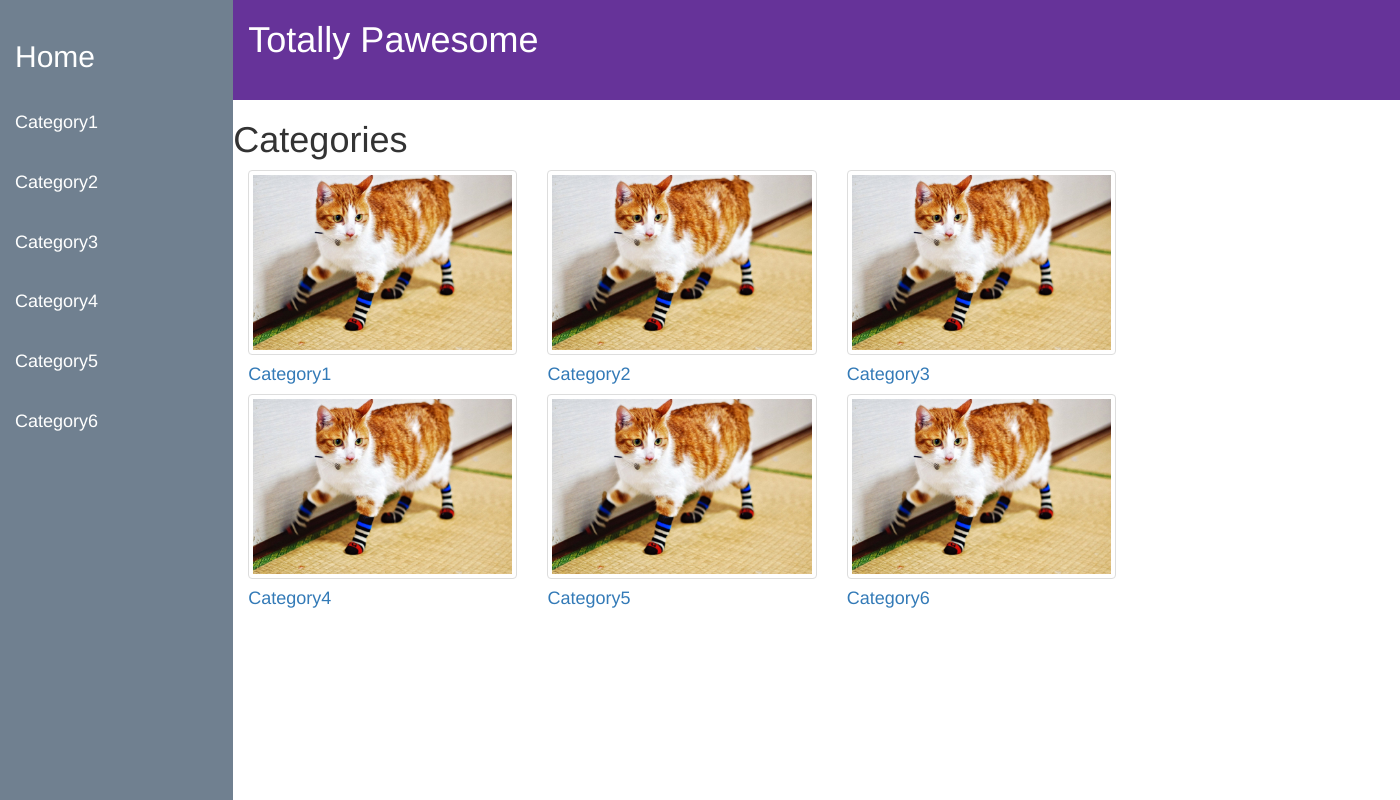
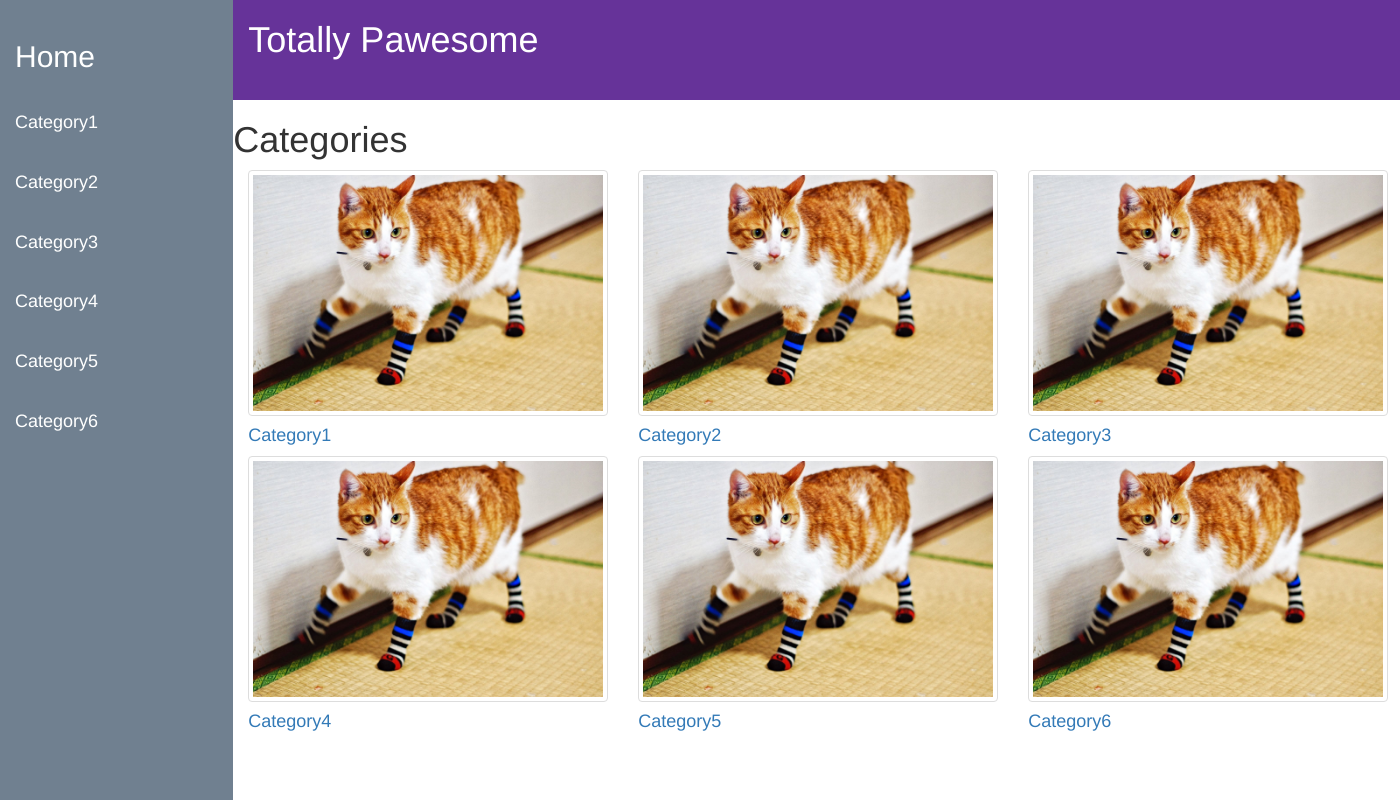
Before and after one commit to Mayden-Academy/EcommerceStoreFeb2018, a PHP site: page / in a window 1400 px wide. Run offline with PHP 8.4, Linux system fonts and the light colour scheme.

Commit message:
added container class to main content to fix blank space between content

```diff
--- a/index.php
+++ b/index.php
@@ -12,7 +12,7 @@
 </head>
 <body>
     <div class="row">
-        <nav class="navbar-fixed-top col-xs-12 col-xs-offset-3 col-sm-offset-2">
+        <nav class="navbar-fixed-top col-xs-9 col-sm-10 col-xs-offset-3 col-sm-offset-2">
             <h1>Totally Pawesome</h1>
         </nav>
     </div>
@@ -39,40 +39,40 @@
             <h4>Category6</h4>
         </a>
     </aside>
-    <main class="col-xs-offset-3 col-sm-offset-2">
+    <main class="container col-xs-offset-3 col-sm-offset-2">
         <div class="row">
             <h1>Categories</h1>
-            <div class="col-xs-8 col-sm-3">
+            <div class="col-xs-8 col-sm-4">
                 <a href="#">
                     <img class="img-thumbnail" src="src/assets/img/cat1.jpg">
                     <h4>Category1</h4>
                 </a>
             </div>
-            <div class="col-xs-8 col-sm-3">
+            <div class="col-xs-8 col-sm-4">
                 <a href="#">
                     <img class="img-thumbnail" src="src/assets/img/cat1.jpg">
                     <h4>Category2</h4>
                 </a>
             </div>
-            <div class="col-xs-8 col-sm-3">
+            <div class="col-xs-8 col-sm-4">
                 <a href="#">
                     <img class="img-thumbnail" src="src/assets/img/cat1.jpg">
                     <h4>Category3</h4>
                 </a>
             </div>
-            <div class="col-xs-8 col-sm-3">
+            <div class="col-xs-8 col-sm-4">
                 <a href="#">
                     <img class="img-thumbnail" src="src/assets/img/cat1.jpg">
                     <h4>Category4</h4>
                 </a>
             </div>
-            <div class="col-xs-8 col-sm-3">
+            <div class="col-xs-8 col-sm-4">
                 <a href="#">
                     <img class="img-thumbnail" src="src/assets/img/cat1.jpg">
                     <h4>Category5</h4>
                 </a>
             </div>
-            <div class="col-xs-8 col-sm-3">
+            <div class="col-xs-8 col-sm-4">
                 <a href="#">
                     <img class="img-thumbnail" src="src/assets/img/cat1.jpg">
                     <h4>Category6</h4>
```
